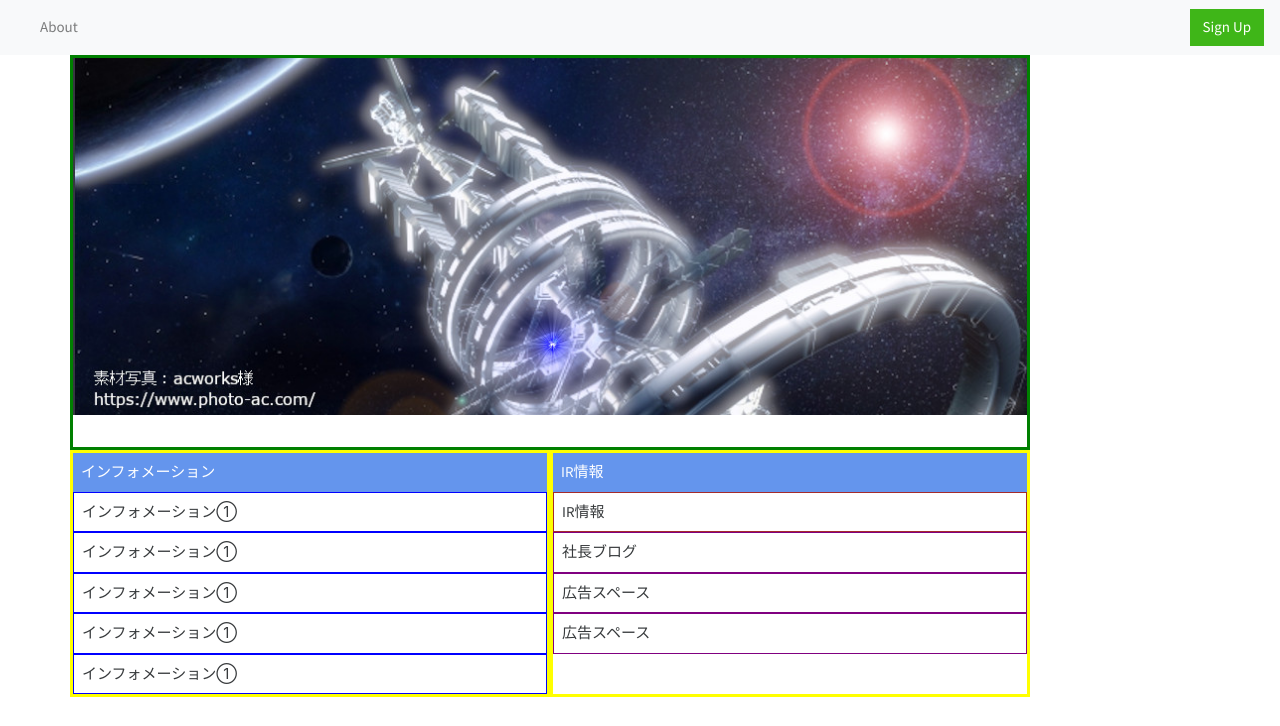
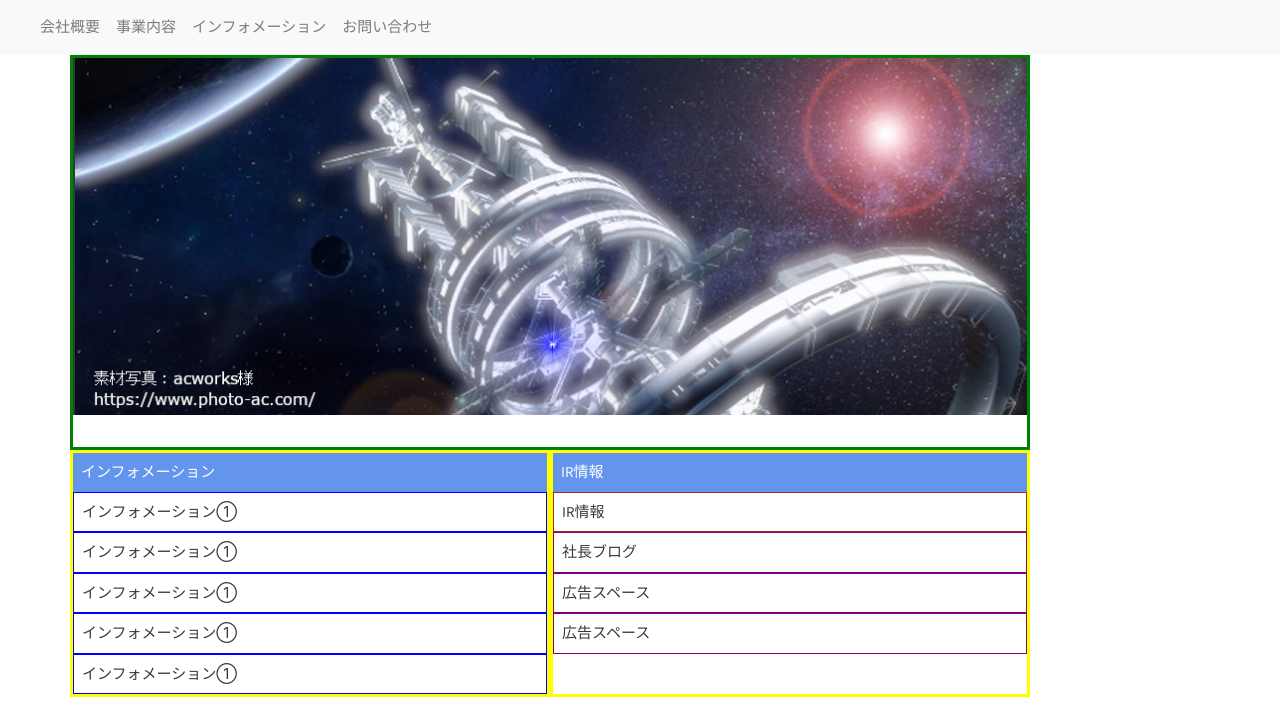
Before and after one commit to engineer-ruirui/gatsby-sample, a Gatsby site: page / in a window 1280 px wide. Shown: the top 726 px of the page. Built offline with nearby package versions, Linux system fonts and the light colour scheme; Gatsby itself is replaced by a stand-in of ours.

Commit message:
ヘッダー修正

```diff
--- a/src/components/header.js
+++ b/src/components/header.js
@@ -1,7 +1,7 @@
 import { Link } from "gatsby";
 import PropTypes from "prop-types";
 import React from "react";
-import { Button, Navbar, Nav, NavItem } from "react-bootstrap";
+import { Navbar, Nav, NavItem } from "react-bootstrap";
 
 const Header = ({ siteTitle }) => (
   <Navbar bg="light" variant="light" expand="lg">
@@ -13,14 +13,28 @@ const Header = ({ siteTitle }) => (
       <Nav className="mr-auto">
         <NavItem href="/about">
           <Nav.Link as={Link} activeClassName="active" to="/about">
-            About
+            会社概要
           </Nav.Link>
         </NavItem>
-      </Nav>
-      <Nav className="ml-auto">
-        <Button variant="success" onClick={() => alert("Sign Up")}>
-          Sign Up
-        </Button>
+
+        <NavItem href="/about">
+          <Nav.Link as={Link} activeClassName="active" to="/jigyo">
+            事業内容
+          </Nav.Link>
+        </NavItem>
+
+        <NavItem href="/about">
+          <Nav.Link as={Link} activeClassName="active" to="/infomation">
+            インフォメーション
+          </Nav.Link>
+        </NavItem>
+
+        <NavItem href="/about">
+          <Nav.Link as={Link} activeClassName="active" to="/contact">
+            お問い合わせ
+          </Nav.Link>
+        </NavItem>
+
       </Nav>
     </Navbar.Collapse>
   </Navbar>
```
